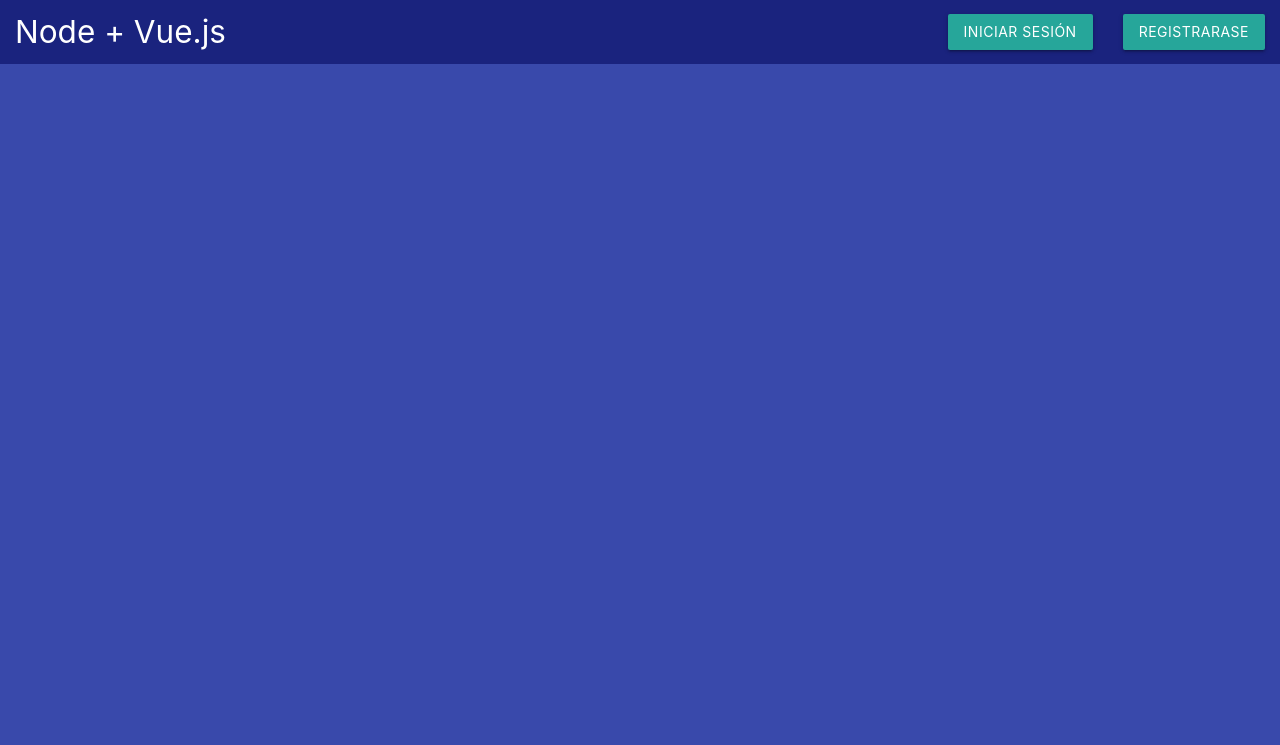
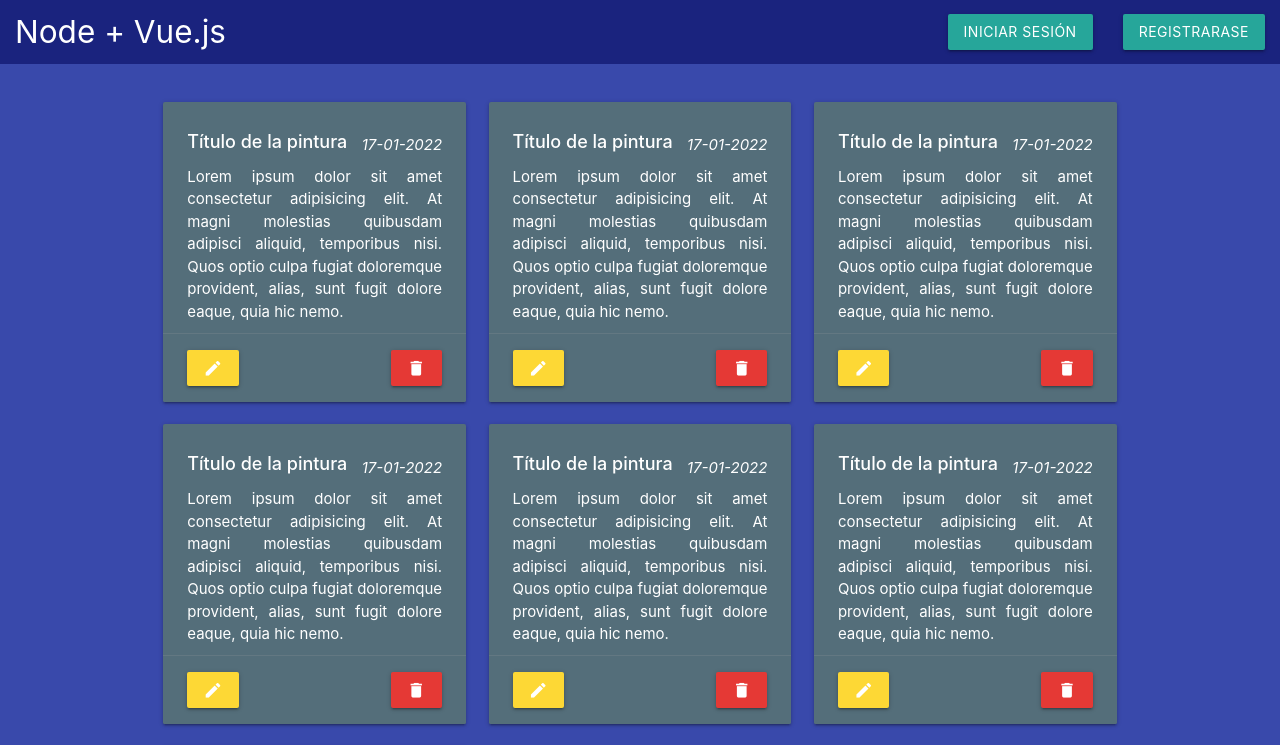
Before and after one commit to ClaudioGuevaraDev/Node-Vue.js-PostgreSQL-Materialize, a Vue app in the folder frontend/: page /reviews in a window 1280 px wide. Shown: the top 745 px of the page. Built offline with nearby package versions, Linux system fonts and the light colour scheme; what vue-toast-notification would draw is missing.

Commit message:
(frontend): Card para los comentarios lista

```diff
--- a/frontend/src/components/Navbar.vue
+++ b/frontend/src/components/Navbar.vue
@@ -20,7 +20,7 @@
                                     <router-link to="/">{{ $store.state.username }}</router-link>
                                 </li>
                                 <li v-show="$store.state.role === 'User'" class="active">
-                                    <router-link to="/">Mis Reseñas</router-link>
+                                    <router-link to="/reviews">Mis Reseñas</router-link>
                                 </li>
                                 <li>
                                     <a href="#modal-logout" class="waves-effect waves-light btn red darken-1 modal-trigger">
--- /dev/null
+++ b/frontend/src/components/ReviewCard.vue
@@ -0,0 +1,50 @@
+<template>
+    <div class="col l4">
+        <div class="card blue-grey darken-1 small">
+            <div class="card-content white-text">
+                <div class="header">
+                    <span class="card-title">Título de la pintura</span>
+                    <span class="date">17-01-2022</span>
+                </div>
+                <p class="paragraph">
+                    Lorem ipsum dolor sit amet consectetur adipisicing elit. At magni molestias quibusdam adipisci aliquid, temporibus nisi. Quos optio culpa fugiat doloremque provident, alias, sunt fugit dolore eaque, quia hic nemo.
+                </p>
+            </div>
+            <div class="card-action">
+                <div class="buttons">
+                    <a class="waves-effect waves-light btn yellow darken-1"><i class="material-icons">edit</i></a>
+                    <a class="waves-effect waves-light btn red darken-1 modal-trigger"><i class="material-icons">delete</i></a>
+                </div>
+            </div>
+        </div>
+    </div>
+</template>
+
+<style scoped>
+
+.header {
+    display: flex;
+    justify-content: space-between;
+    align-items: center;
+}
+
+.card-title {
+    font-size: 1.2rem;
+    font-weight: 500;
+}
+
+.date {
+    font-style: italic;
+}
+
+.paragraph {
+    text-align: justify;
+}
+
+.buttons {
+    display: flex;
+    align-items: center;
+    justify-content: space-between;
+}
+
+</style>
--- a/frontend/src/router/index.js
+++ b/frontend/src/router/index.js
@@ -25,6 +25,11 @@ const routes = [
         path: '/update-picture/:id',
         name: 'update-picture',
         component: () => import('../views/PictureDetailForm.vue')
+    },
+    {
+        path: '/reviews',
+        name: 'reviews',
+        component: () => import('../views/ReviewList.vue')
     }
 ]
 
--- /dev/null
+++ b/frontend/src/views/ReviewList.vue
@@ -0,0 +1,23 @@
+<template>
+    <div>
+        <div class="row">
+            <review-card></review-card>
+            <review-card></review-card>
+            <review-card></review-card>
+            <review-card></review-card>
+            <review-card></review-card>
+            <review-card></review-card>
+            <review-card></review-card>
+        </div>
+    </div>
+</template>
+
+<script>
+import ReviewCard from '../components/ReviewCard.vue'
+
+export default {
+    components: {
+        ReviewCard
+    }
+}
+</script>
```
